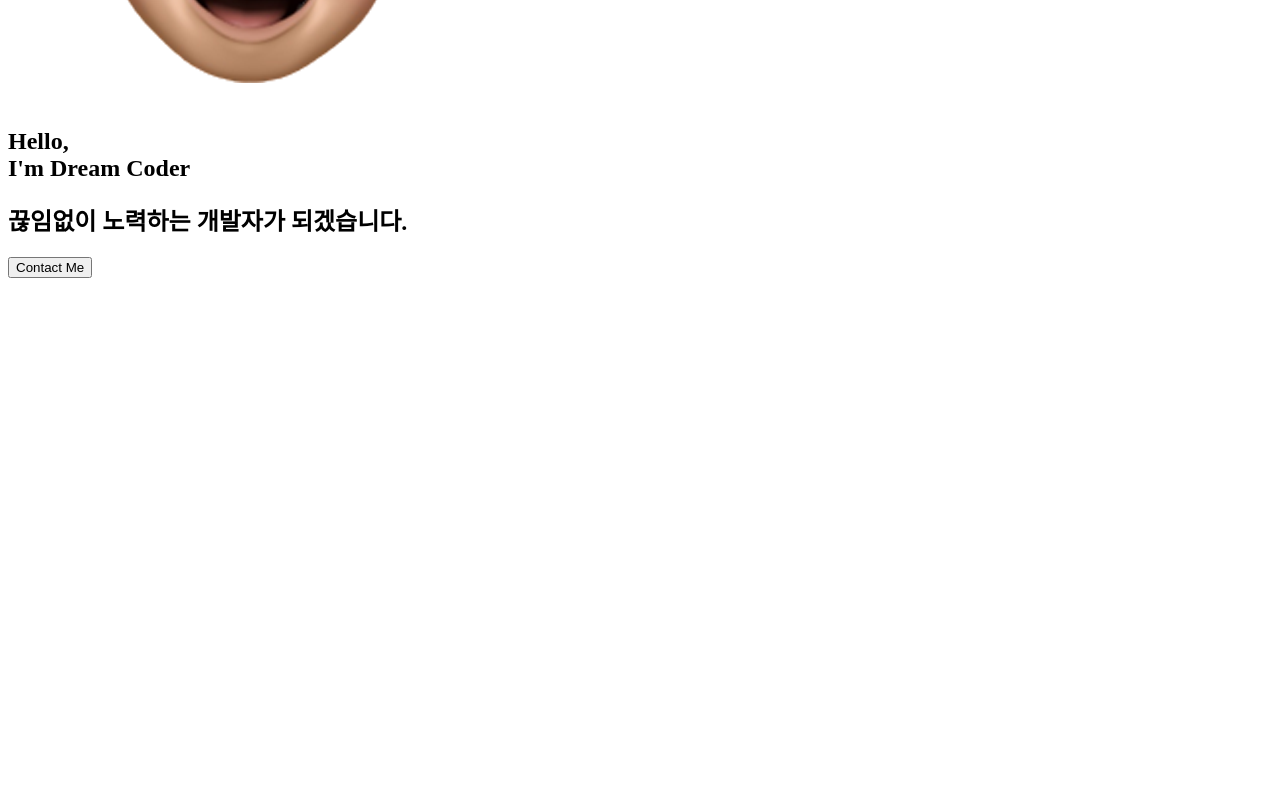
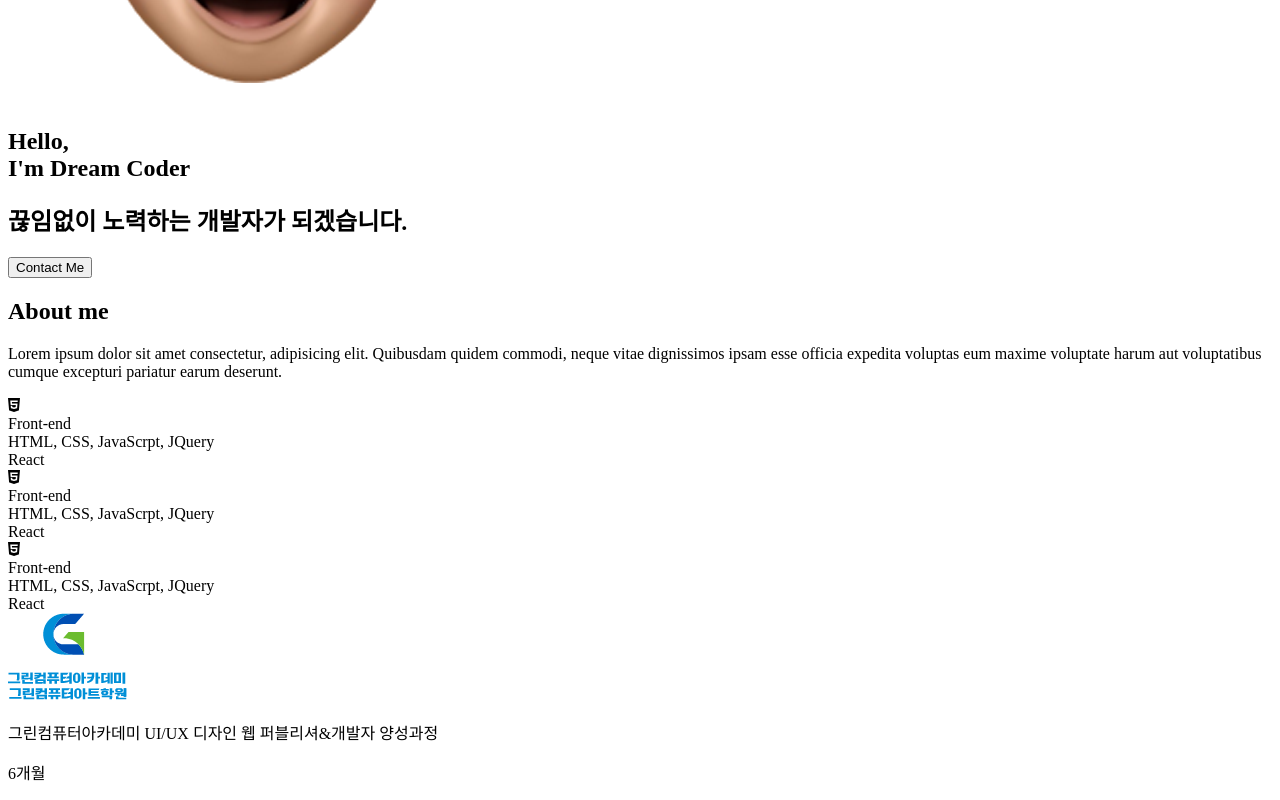
Before and after one commit to jeongyonghee/portfolio, a plain HTML site: page index.html in a window 1280 px wide. Shown: the part 628-1428 px from the top of the page. Before the commit the page ends 914 px from the top, so only its background shows below. Drawn offline with Linux system fonts and the light colour scheme.

Commit message:
HTML: About

```diff
--- a/index.html
+++ b/index.html
@@ -38,9 +38,36 @@
         <button class="home__contact">Contact Me</button>
     </section>
     <!-- About -->
-    <section id="about"></section>
+    <section id="about">
+        <h1>About me</h1>
+        <p>Lorem ipsum dolor sit amet consectetur, adipisicing elit. Quibusdam quidem commodi, neque vitae dignissimos ipsam esse officia expedita voluptas eum maxime voluptate harum aut voluptatibus cumque excepturi pariatur earum deserunt.</p>
+        <div class="about__majors">
+            <div class="major">
+                <div class="major__icon"><i class="fa-brands fa-html5"></i></div>
+                <div class="major__title">Front-end</div>
+                <div class="major__description">HTML, CSS, JavaScrpt, JQuery <br> React</div>
+            </div>
+            <div class="major">
+                <div class="major__icon"><i class="fa-brands fa-html5"></i></div>
+                <div class="major__title">Front-end</div>
+                <div class="major__description">HTML, CSS, JavaScrpt, JQuery <br> React</div>
+            </div>
+            <div class="major">
+                <div class="major__icon"><i class="fa-brands fa-html5"></i></div>
+                <div class="major__title">Front-end</div>
+                <div class="major__description">HTML, CSS, JavaScrpt, JQuery <br> React</div>
+            </div>
+        </div>
+        <div class="about__schools">
+            <div class="school">
+                <img src="images/jobs/school1.png" alt="" class="school__logo">
+                <p class="school__name">그린컴퓨터아카데미 UI/UX 디자인 웹 퍼블리셔&개발자 양성과정</p>
+                <p class="period">6개월</p>
+            </div>
+        </div>
+    </section>
+    <!-- Skils -->
     <section id="skills"></section>
-    <!-- Skils -->
     <section id="work"></section>
     <!-- Testimonials -->
     <section id="testimonials"></section>
```
Also changed, not shown: images/jobs/school1.png (added).
